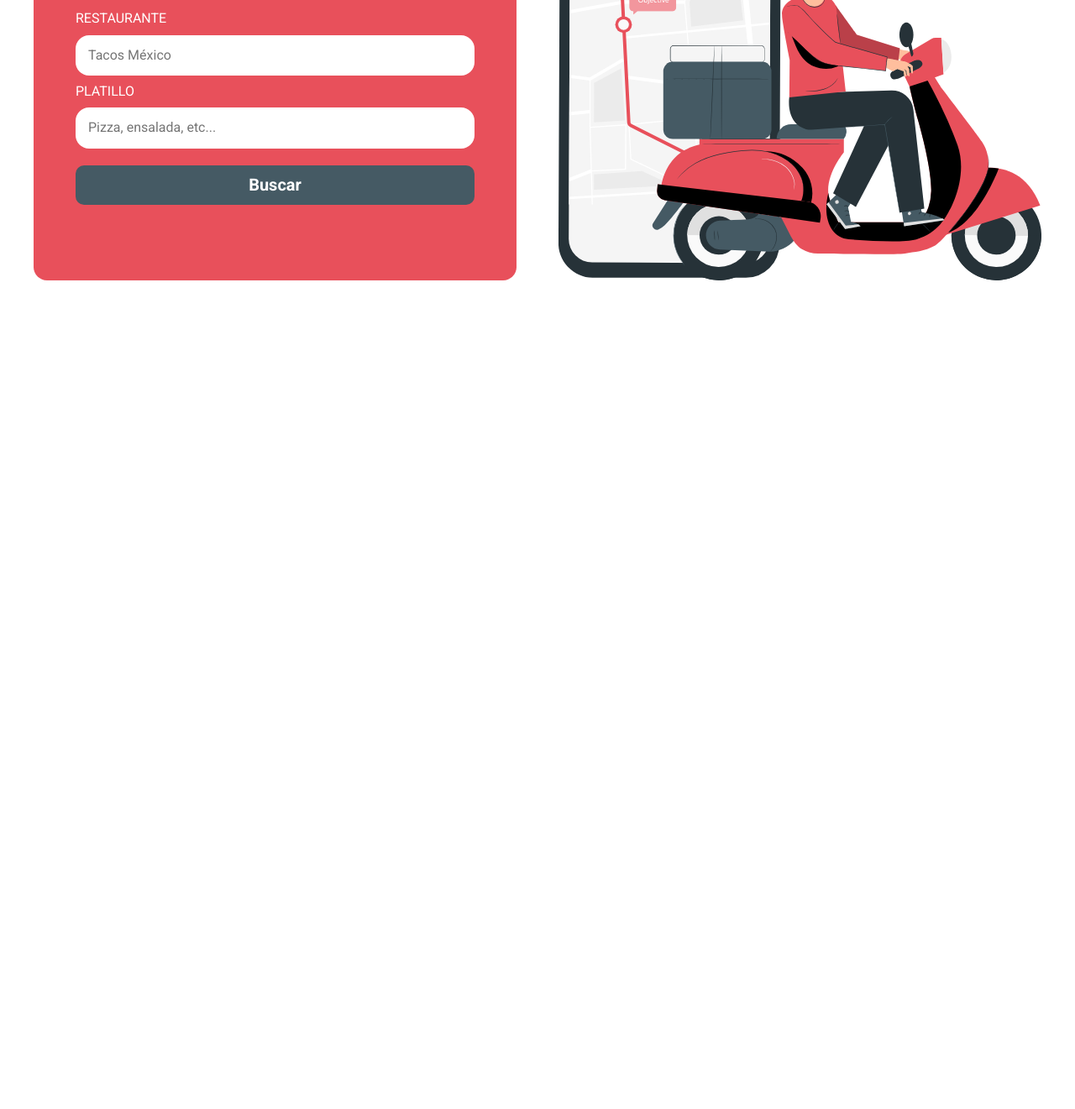
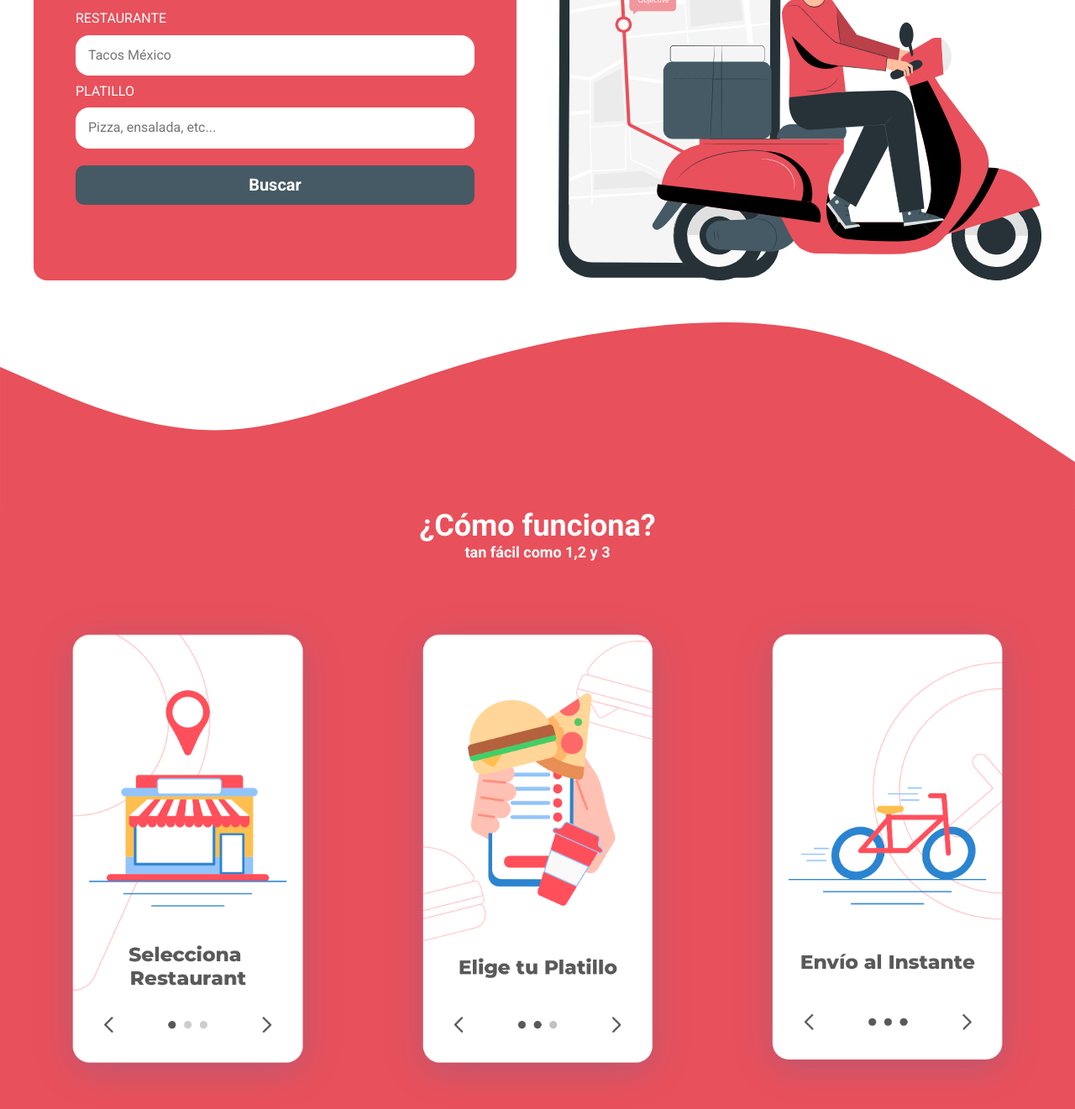
Before and after one commit to BernardoDa/delivery, a website: page index.html in a window 1280 px wide. Shown: the part 444-1765 px from the top of the page at 84% size. Before the commit the page ends 800 px from the top, so only its background shows below. Drawn offline with Linux system fonts and the light colour scheme.

Commit message:
Como funciona terminado

```diff
--- a/index.html
+++ b/index.html
@@ -38,7 +38,6 @@
                         <label for="platillo" class="formulario__label">Platillo</label>
                         <input id="platillo" type="text" class="formulario__input" placeholder="Pizza, ensalada, etc...">
                     </div>
-
                     <input type="submit" class="formulario__submit" value="Buscar">
                 </form>
             </div>
@@ -48,5 +47,26 @@
         </div>
     </section>
 
+    <section class="pasos">
+        <img src="build/img/wave.svg" alt="imagen wave" class="pasos__wave">
+
+        <div class="pasos__contenido">
+            <h2 class="pasos__heading">¿Cómo funciona? <span class="pasos__heading--descripcion">tan fácil como 1,2 y 3</span></h2>
+
+
+            <div class="pasos__grid contenedor">
+                <div class="pasos__paso">
+                    <img src="build/img/paso_1.png" alt="imagen paso app" class="pasos__imagen">
+                </div>
+                <div class="pasos__paso">
+                    <img src="build/img/paso_2.png" alt="imagen paso app" class="pasos__imagen">
+                </div>
+                <div class="pasos__paso">
+                    <img src="build/img/paso_3.png" alt="imagen paso app" class="pasos__imagen">
+                </div>
+            </div>
+        </div>
+    </section>
+
 </body>
 </html>
--- a/src/scss/app.scss
+++ b/src/scss/app.scss
@@ -1,3 +1,4 @@
 @use 'base';
 @use 'header';
 @use 'formulario';
+@use 'pasos';
--- /dev/null
+++ b/src/scss/pasos/_index.scss
@@ -0,0 +1 @@
+@forward 'pasos';
--- /dev/null
+++ b/src/scss/pasos/_pasos.scss
@@ -0,0 +1,43 @@
+@use 'base/mixins' as m;
+@use 'base/variables' as v;
+
+.pasos {
+    margin-top: 5rem;
+
+    &__wave {
+        margin-bottom: -1px;
+    }
+
+    &__contenido{
+        background-color: v.$primario;
+
+    }
+
+    &__heading {
+        text-align: center;
+        color: v.$blanco;
+
+        &--descripcion {
+            font-size: 1.8rem;
+            display: block;
+
+        }
+    }
+
+    &__grid{
+        @include m.tablet {
+            @include m.grid(3, v.$separacion);
+        }
+    }
+
+    &__imagen {
+
+        transition-property: transform;
+        transition-duration: 300ms;
+
+        &:hover {
+
+            transform: rotate(-4deg) scale(1.2);
+        }
+    }
+}
```
Also changed, not shown: build/css/app.css, 1 other file.
